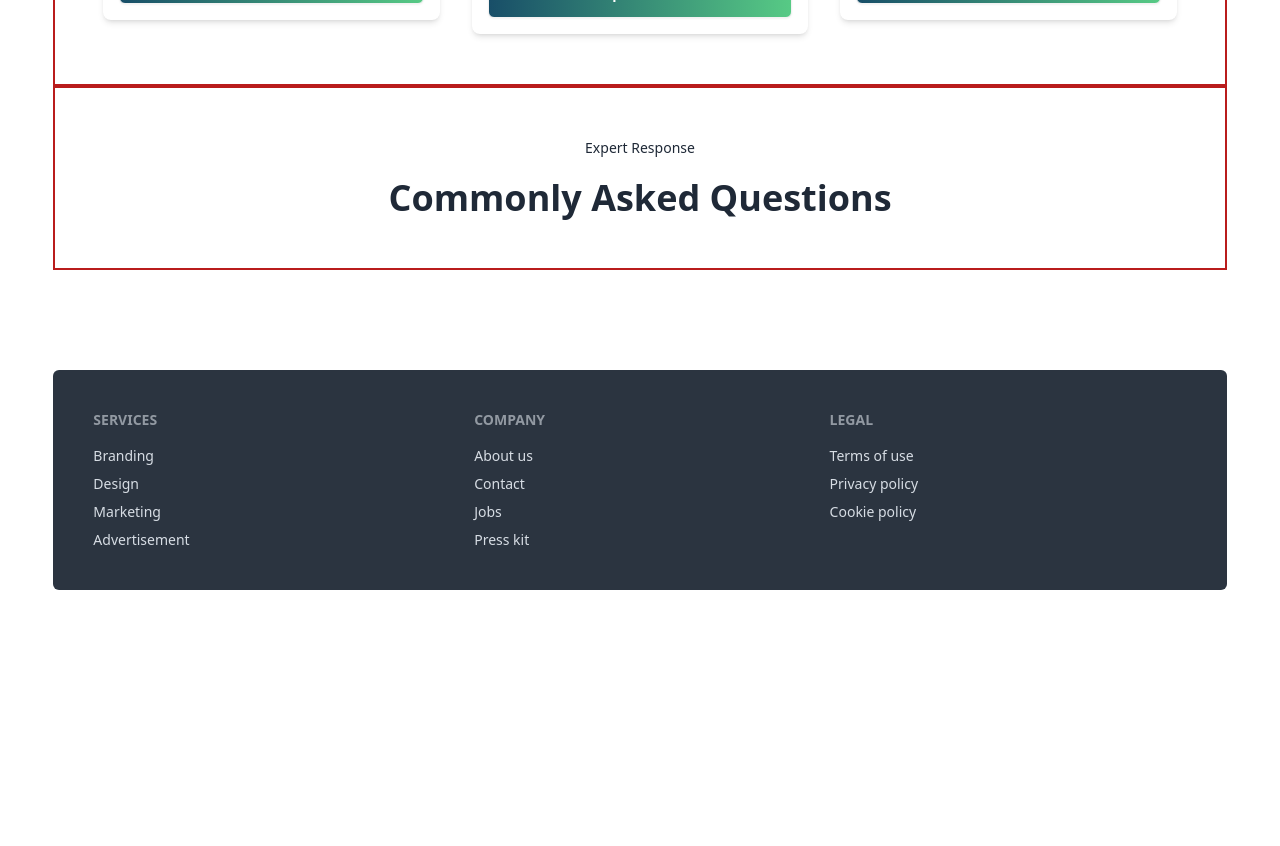
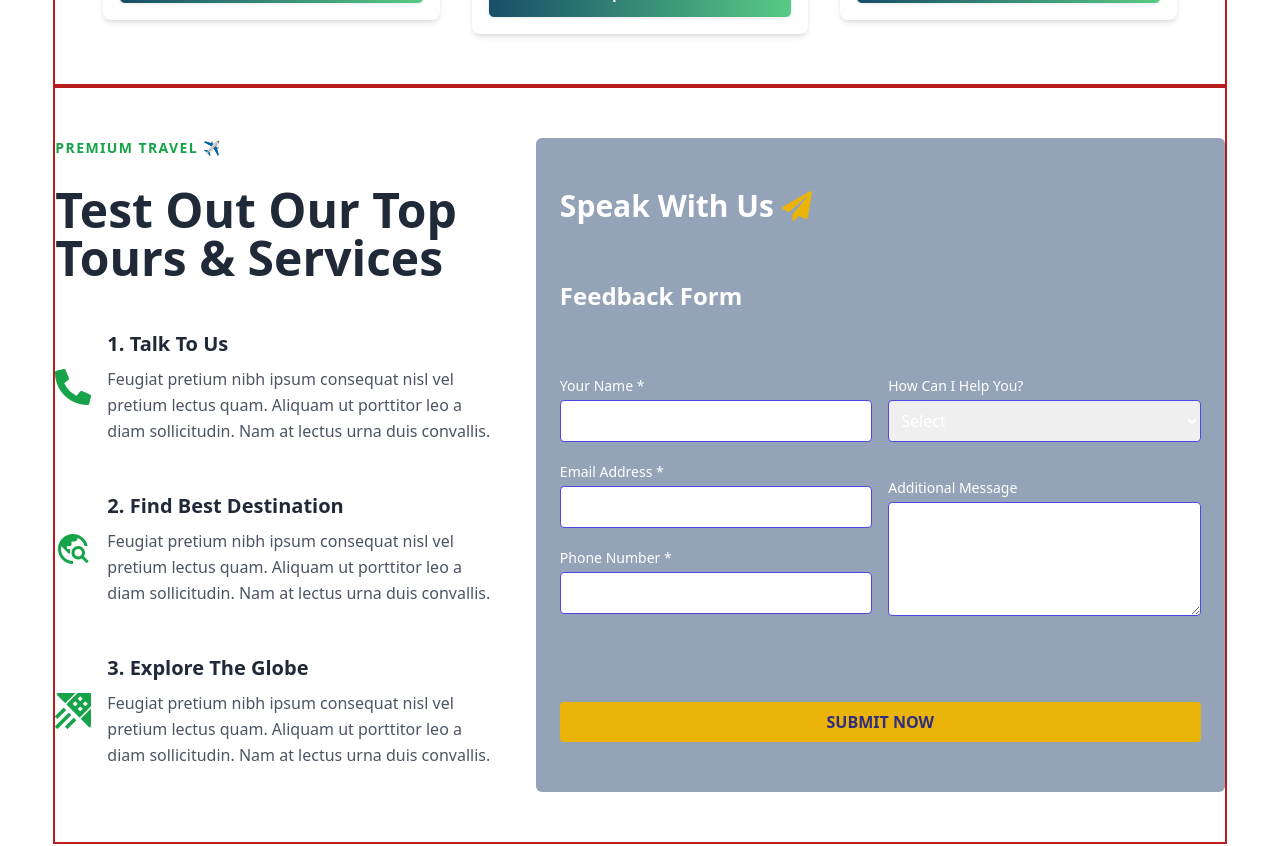
Before and after one commit to sayed725/GREEN-EDVENTURES, a React (Vite) app: page / in a window 1280 px wide. Shown: the part 2400-3246 px from the top of the page. Before the commit the page ends 2990 px from the top, so only its background shows below. Built offline with nearby package versions, Linux system fonts and the light colour scheme; no server answers.

Commit message:
added question section

```diff
--- a/src/Components/Question.jsx
+++ b/src/Components/Question.jsx
@@ -1,18 +1,180 @@
-import React from 'react';
+import React from "react";
+import { FaPhoneAlt, FaPaperPlane } from "react-icons/fa";
+import { MdOutlineTravelExplore } from "react-icons/md";
+import { SiAzuredataexplorer } from "react-icons/si";
 
 const Question = () => {
-    return (
-        <div>
-            <div className='flex flex-col gap-5'>
-           <p className='text-sm text-center'>Expert Response</p>
-           <h2 className='text-4xl text-center font-semibold'>Commonly Asked Questions</h2>
-           </div>
+  return (
+    <div className="grid grid-cols-5 gap-8">
+      <div className="col-span-2">
+        <div className="flex flex-col">
+          {/* Heading Section */}
+          <div className="flex flex-col gap-5">
+            <h2 className="text-sm font-semibold tracking-widest text-green-600 uppercase">
+              Premium Travel ✈️
+            </h2>
+            <h1 className="text-3xl md:text-5xl font-extrabold text-gray-800 mt-2">
+              Test Out Our Top <br className="hidden md:block" /> Tours &
+              Services
+            </h1>
+          </div>
 
-           <div className=''>
+          {/* Service Section */}
+          <div className="mt-12 flex flex-col items-start gap-6 md:gap-8 w-full max-w-4xl">
+            {/* Single Service */}
+            <div className="flex flex-col md:flex-row items-start gap-4 md:items-center">
+              {/* Icon */}
+              <div className="flex-shrink-0">
+                <FaPhoneAlt className="text-4xl text-green-600" />
+              </div>
 
-           </div>
+              {/* Content */}
+              <div>
+                <h3 className="text-xl font-bold text-gray-800">
+                  1. Talk To Us
+                </h3>
+                <p className="text-gray-600 mt-2 leading-relaxed">
+                  Feugiat pretium nibh ipsum consequat nisl vel pretium lectus
+                  quam. Aliquam ut porttitor leo a diam sollicitudin. Nam at
+                  lectus urna duis convallis.
+                </p>
+              </div>
+            </div>
+          </div>
+
+          <div className="mt-12 flex flex-col items-start gap-6 md:gap-8 w-full max-w-4xl">
+            {/* Single Service */}
+            <div className="flex flex-col md:flex-row items-start gap-4 md:items-center">
+              {/* Icon */}
+              <div className="flex-shrink-0">
+                <MdOutlineTravelExplore className="text-4xl text-green-600" />
+              </div>
+
+              {/* Content */}
+              <div>
+                <h3 className="text-xl font-bold text-gray-800">
+                  2. Find Best Destination
+                </h3>
+                <p className="text-gray-600 mt-2 leading-relaxed">
+                  Feugiat pretium nibh ipsum consequat nisl vel pretium lectus
+                  quam. Aliquam ut porttitor leo a diam sollicitudin. Nam at
+                  lectus urna duis convallis.
+                </p>
+              </div>
+            </div>
+          </div>
+
+          <div className="mt-12 flex flex-col items-start gap-6 md:gap-8 w-full max-w-4xl">
+            {/* Single Service */}
+            <div className="flex flex-col md:flex-row items-start gap-4 md:items-center">
+              {/* Icon */}
+              <div className="flex-shrink-0">
+                <SiAzuredataexplorer className="text-4xl text-green-600" />
+              </div>
+
+              {/* Content */}
+              <div>
+                <h3 className="text-xl font-bold text-gray-800">
+                  3. Explore The Globe
+                </h3>
+                <p className="text-gray-600 mt-2 leading-relaxed">
+                  Feugiat pretium nibh ipsum consequat nisl vel pretium lectus
+                  quam. Aliquam ut porttitor leo a diam sollicitudin. Nam at
+                  lectus urna duis convallis.
+                </p>
+              </div>
+            </div>
+          </div>
         </div>
-    );
+      </div>
+      {/* feed back form  */}
+      <div className="col-span-3">
+        <div className=" bg-slate-400 text-white py-[50px] rounded-md">
+          <div className=" w-full px-6 flex flex-col gap-10">
+            <h1 className="text-3xl font-bold mb-4">
+              <span className="flex items-center gap-2">
+                Speak With Us <FaPaperPlane className="text-yellow-500" />
+              </span>
+            </h1>
+            <h2 className="text-2xl font-bold mb-6">Feedback Form</h2>
+            <form className="rounded-md flex w-full gap-4">
+              <div className="w-full flex flex-col gap-5">
+                <div>
+                  <label htmlFor="name" className="block text-sm font-medium">
+                    Your Name *
+                  </label>
+                  <input
+                    type="text"
+                    id="name"
+                    className="w-full mt-1 p-2 border border-indigo-600 rounded  focus:outline-none focus:ring-2 focus:ring-yellow-500"
+                    required
+                  />
+                </div>
+                <div>
+                  <label htmlFor="email" className="block text-sm font-medium">
+                    Email Address *
+                  </label>
+                  <input
+                    type="email"
+                    id="email"
+                    className="w-full mt-1 p-2 border border-indigo-600 rounded  focus:outline-none focus:ring-2 focus:ring-yellow-500"
+                    required
+                  />
+                </div>
+                <div>
+                  <label htmlFor="phone" className="block text-sm font-medium">
+                    Phone Number *
+                  </label>
+                  <input
+                    type="tel"
+                    id="phone"
+                    className="w-full mt-1 p-2 border border-indigo-600 rounded  focus:outline-none focus:ring-2 focus:ring-yellow-500"
+                    required
+                  />
+                </div>
+              </div>
+
+              <div className="w-full flex flex-col gap-9">
+                <div>
+                  <label htmlFor="help" className="block text-sm font-medium">
+                    How Can I Help You?
+                  </label>
+                  <select
+                    id="help"
+                    className="w-full mt-1 p-2 border border-indigo-600 rounded  focus:outline-none focus:ring-2 focus:ring-yellow-500"
+                  >
+                    <option value="">Select</option>
+                    <option value="question">I have a question</option>
+                    <option value="feedback">I want to give feedback</option>
+                    <option value="other">Other</option>
+                  </select>
+                </div>
+                <div>
+                  <label
+                    htmlFor="message"
+                    className="block text-sm font-medium"
+                  >
+                    Additional Message
+                  </label>
+                  <textarea
+                    id="message"
+                    rows="4"
+                    className="w-full mt-1 p-2 border border-indigo-600 rounded b focus:outline-none focus:ring-2 focus:ring-yellow-500"
+                  ></textarea>
+                </div>
+              </div>
+            </form>
+            <button
+              type="submit"
+              className="w-full bg-yellow-500 text-indigo-900 font-bold py-2 px-4 rounded hover:bg-yellow-600 transition mt-10"
+            >
+              SUBMIT NOW
+            </button>
+          </div>
+        </div>
+      </div>
+    </div>
+  );
 };
 
 export default Question;
```
